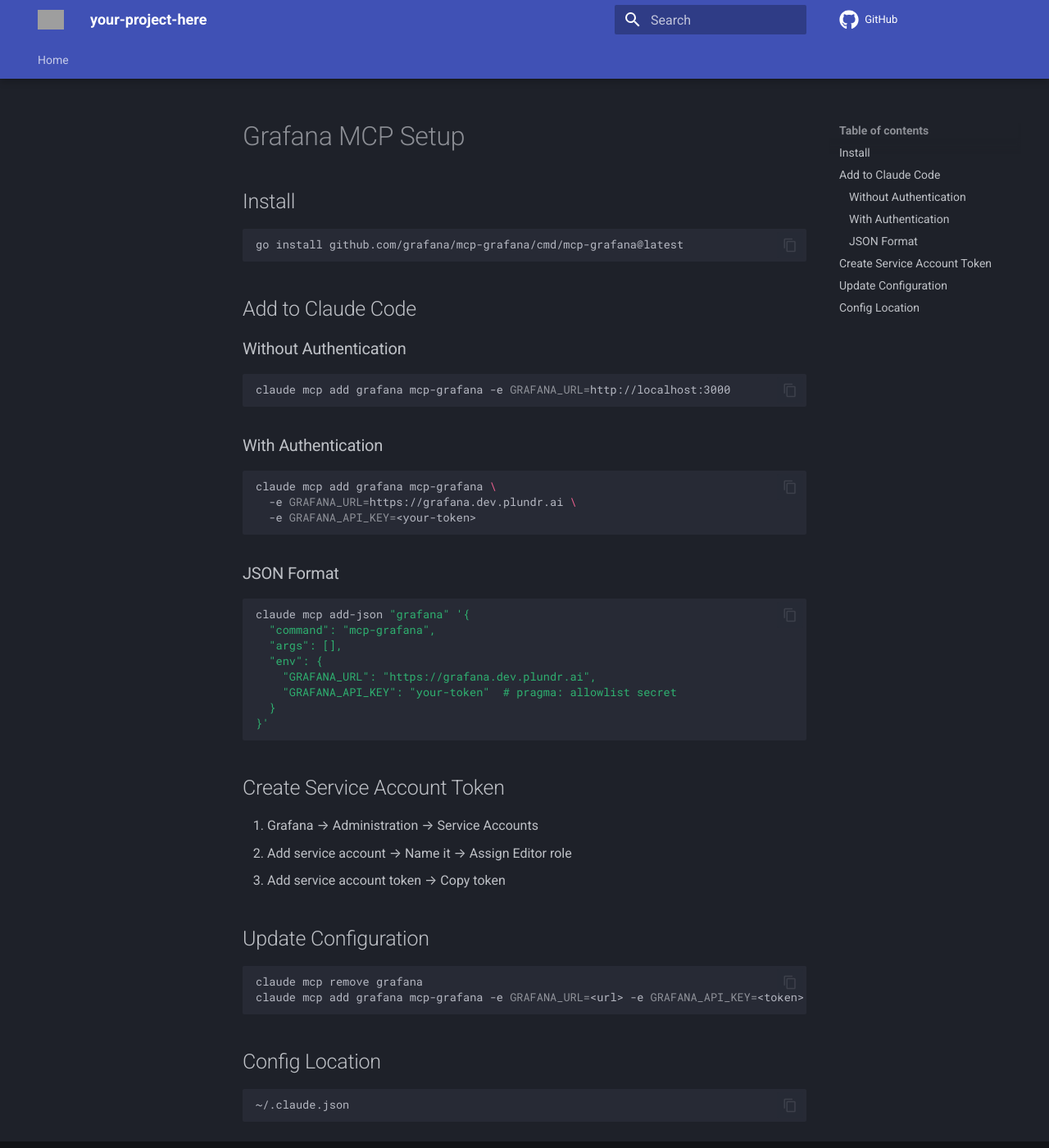
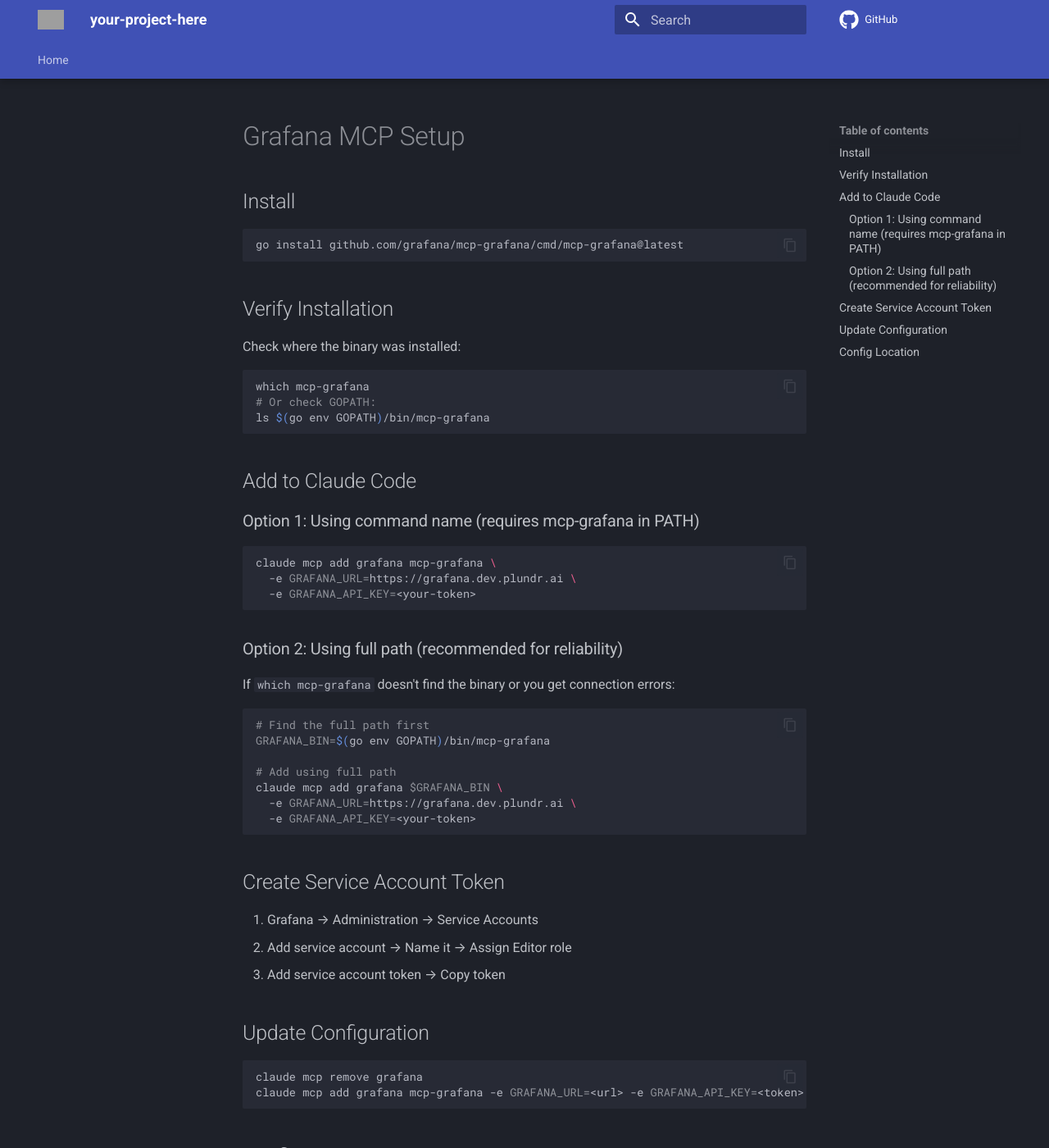
Before and after one commit to dreadnode/ares, an MkDocs documentation site: the page built from docs/topics/grafana-mcp-setup.md, in a window 1280 px wide and 1400 px high. Shown: the whole window at 82% size. Built offline with MkDocs 1.6.1 and Material for MkDocs 9.7.7, drawn with Linux system fonts in a browser that asks for light colours; comment, search, counter and statistics services are not loaded; grey boxes are pictures that could not be loaded.

Commit message:
docs: update grafana mcp setup guide with install verification and usage options **Added:**
- Added section on verifying installation location of `mcp-grafana` binary
- Provided instructions for adding `grafana` integration using the full path to
  the binary for improved reliability

**Changed:**

- Reorganized usage instructions to clarify command options and recommended
  practices
- Updated examples to distinguish between using binary in PATH and specifying
  full path
- Clarified authentication steps and improved environment variable explanations

**Removed:**

- Removed outdated JSON format example for adding `grafana` integration

````diff
--- a/docs/topics/grafana-mcp-setup.md
+++ b/docs/topics/grafana-mcp-setup.md
@@ -6,15 +6,19 @@
 go install github.com/grafana/mcp-grafana/cmd/mcp-grafana@latest
 ```
 
+## Verify Installation
+
+Check where the binary was installed:
+
+```bash
+which mcp-grafana
+# Or check GOPATH:
+ls $(go env GOPATH)/bin/mcp-grafana
+```
+
 ## Add to Claude Code
 
-### Without Authentication
-
-```bash
-claude mcp add grafana mcp-grafana -e GRAFANA_URL=http://localhost:3000
-```
-
-### With Authentication
+### Option 1: Using command name (requires mcp-grafana in PATH)
 
 ```bash
 claude mcp add grafana mcp-grafana \
@@ -22,17 +26,18 @@
   -e GRAFANA_API_KEY=<your-token>
 ```
 
-### JSON Format
+### Option 2: Using full path (recommended for reliability)
+
+If `which mcp-grafana` doesn't find the binary or you get connection errors:
 
 ```bash
-claude mcp add-json "grafana" '{
-  "command": "mcp-grafana",
-  "args": [],
-  "env": {
-    "GRAFANA_URL": "https://grafana.dev.plundr.ai",
-    "GRAFANA_API_KEY": "your-token"  # pragma: allowlist secret
-  }
-}'
+# Find the full path first
+GRAFANA_BIN=$(go env GOPATH)/bin/mcp-grafana
+
+# Add using full path
+claude mcp add grafana $GRAFANA_BIN \
+  -e GRAFANA_URL=https://grafana.dev.plundr.ai \
+  -e GRAFANA_API_KEY=<your-token>
 ```
 
 ## Create Service Account Token
````
